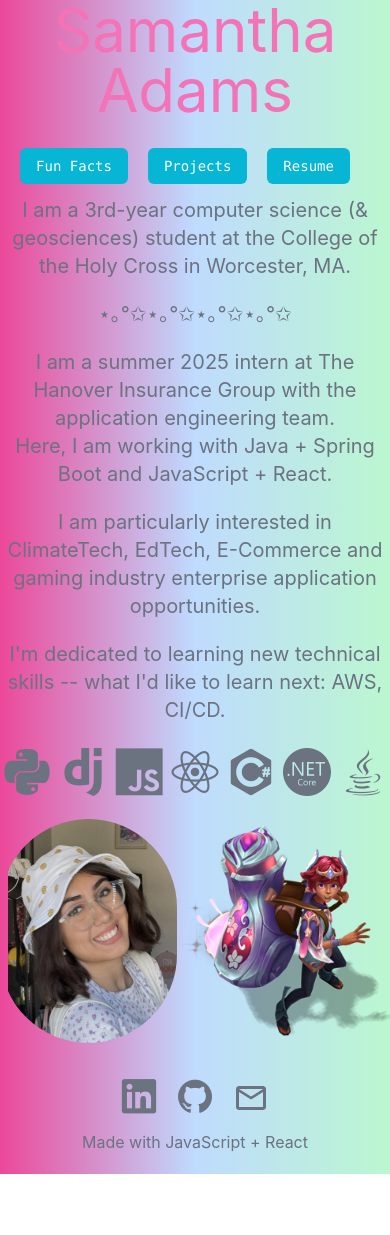
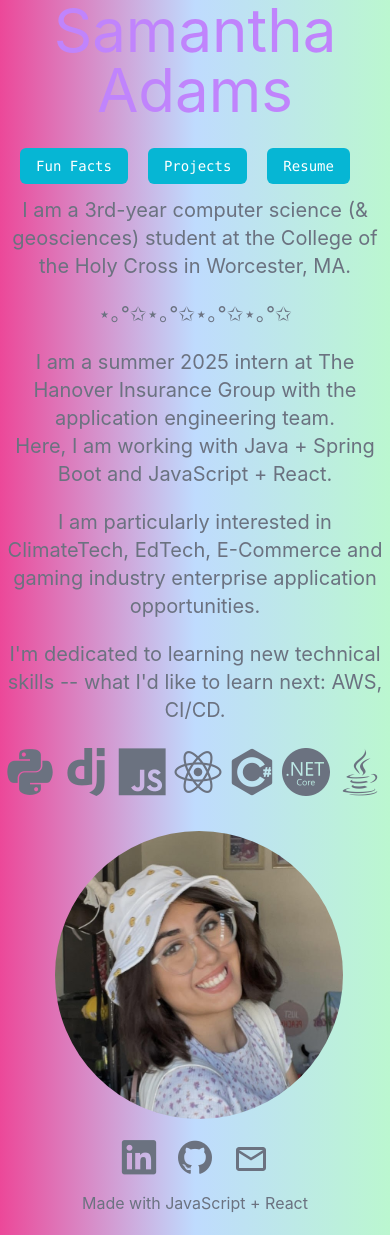
Before and after one commit to honeydewdrop/portfoliosite, a React (Create React App) app: page / in a window 390 px wide. Before the commit the page ends 1174 px from the top, so only its background shows below. Built offline with nearby package versions, Linux system fonts and the light colour scheme.

Commit message:
fixed ipad/mobile formatting 2

```diff
--- a/src/pages/home.jsx
+++ b/src/pages/home.jsx
@@ -9,7 +9,7 @@ const Home = () => {
       className="min-h-screen w-full bg-gradient-to-r from-pink-500 via-blue-200 to-green-200 text-white flex flex-col justify-center items-center relative"
     >
       <header
-        className="text-6xl font-Ubuntu text-center mb-6 text-pink-400"
+        className="text-6xl font-Ubuntu text-center mb-6 text-purple-400"
         style={{ zIndex: 1 }}
       >
         <link rel="stylesheet" type="text/css" href="https://cdn.jsdelivr.net/gh/devicons/devicon@latest/devicon.min.css" />
@@ -75,28 +75,28 @@ const Home = () => {
         <i className="devicon-python-plain text-5xl mr-2"></i>
         <i class="devicon-django-plain text-5xl mr-2"></i>
         <i className="devicon-javascript-plain text-5xl mr-2"></i>
-        <i className="devicon-react-original text-5xl mr-2"></i>
-        <i class="devicon-csharp-plain text-5xl mr-2"></i>
-        <i class="devicon-dotnetcore-plain text-5xl mr-2"></i>
-        <i className="devicon-java-plain text-5xl"></i>
+        <i className="devicon-react-original text-5xl mr-1.5"></i>
+        <i class="devicon-csharp-plain text-5xl mr-1.5"></i>
+        <i class="devicon-dotnetcore-plain text-5xl mr-1.5"></i>
+        <i className="devicon-java-plain text-5xl" ></i>
       </div>
-      <div className="flex flex-row" style={{ zIndex: 1 }}>
-        <div className="w-56 h-56 overflow-x-hidden rounded-full mt-5">
+      <div className="flex flex-row w-100" style={{ zIndex: 1 }}>
+        <div className="w-70 h-72 size-50 overflow-x-hidden rounded-full mt-8 ml-2">
           <img
             src="/meportfolio.png"
             alt="Samantha Adams"
-            className="w-full h-full object-cover ml-2"
+            className="w-full h-full object-cover"
           />
         </div>
-        <div
-          className="w-50 h-full overflow-hidden mt-5"
+        {/* <div
+          className="w-59 h-80 size-50 overflow-hidden mt-10"
           style={{ zIndex: 1 }}
         >
           <img
             src="/miliofigure.png"
             alt="Faerie Court Milio from League of Legends"
           />
-        </div>
+        </div> */}
       </div>
       <div className="text-gray-500 mt-5 ml-4 flex flex-row" style={{ zIndex: 0 }}>
         <a href="https://www.linkedin.com/in/samantha-adams-a17917166/" target="_blank" rel="noopener noreferrer">
```
